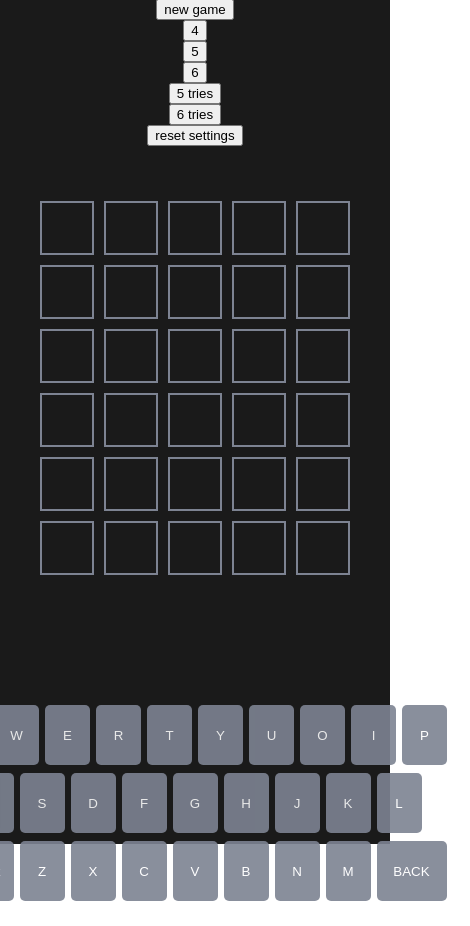
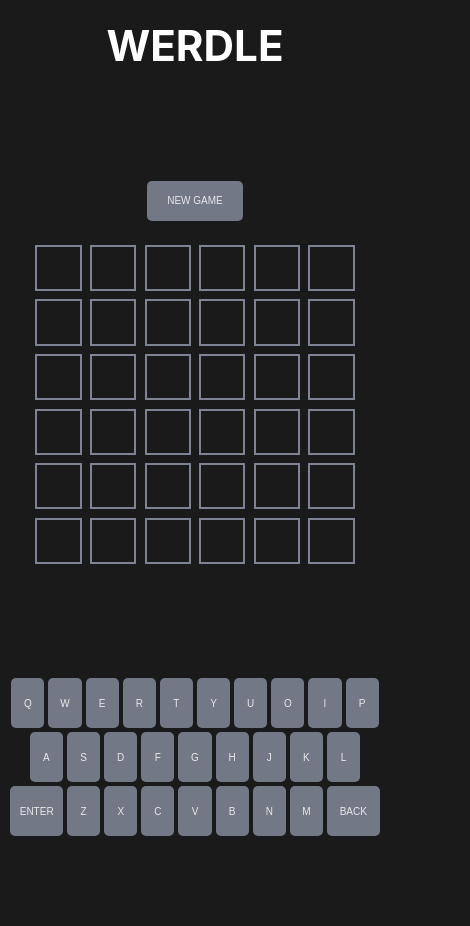
Before and after one commit to ahhreggi/werdle, a React (Create React App) app: page / in a window 390 px wide. Shown: the whole page, 470 px wide, since content can reach past the window. After the commit the page ends 844 px from the top, so only its background shows below. Built offline with nearby package versions, Linux system fonts and the light colour scheme.

Commit message:
Add responsive styling

```diff
--- a/src/App.scss
+++ b/src/App.scss
@@ -6,6 +6,23 @@
 	height: 100vh;
 	width: 100vw;
 	@include flex-center-col;
+	flex-grow: 1;
 	user-select: none;
-	// justify-content: space-between;
+	justify-content: space-between;
+	overflow: hidden;
+	h1 {
+		font-size: 5vh;
+		margin: 0;
+		margin-top: 20px;
+	}
+	.container {
+		@include flex-center-col;
+	}
 }
+@media screen and (max-height: 480px) {
+	.App {
+		h1 {
+			font-size: 24px;
+		}
+	}
+}
--- a/src/App.tsx
+++ b/src/App.tsx
@@ -3,6 +3,7 @@ import React, { useState, useEffect } from "react";
 import "./App.scss";
 import Board from "components/Board";
 import Keyboard from "components/Keyboard";
+import Button from "components/Button";
 import { LetterRow } from "components/Board";
 import type { Hints, Settings, Word } from "./components/types";
 import { compareHints } from "components/helpers";
@@ -10,7 +11,7 @@ import { words } from "data/words";
 
 const App = () => {
 	const [settings, setSettings] = useState<Settings>({
-		letters: 5,
+		letters: 6,
 		tries: 6,
 		wordsOnly: false,
 	});
@@ -27,6 +28,7 @@ const App = () => {
 	const generateAnswer = (length = settings.letters.toString()) => {
 		const wordsList = words[length];
 		const answer = wordsList[Math.floor(Math.random() * wordsList.length)];
+		console.log("ANSWER:", answer);
 		return Array.from(answer);
 	};
 	useEffect(() => {
@@ -67,8 +69,8 @@ const App = () => {
 		return true;
 	};
 	useEffect(() => {
+		setField("");
 		setActive(getStatus(answers, settings, answer, field));
-		setField("");
 		// eslint-disable-next-line react-hooks/exhaustive-deps
 	}, [answer, answers, settings]);
 
@@ -165,41 +167,19 @@ const App = () => {
 		// eslint-disable-next-line react-hooks/exhaustive-deps
 	}, [field, settings.letters, answers, hints, active]);
 
-	useEffect(() => {
-		resetGame();
-	}, [settings]);
-
 	return (
 		<div className="App">
-			<h1>WERDLE({JSON.stringify(answer)})</h1>
-			<button onClick={() => resetGame()}>new game</button>
-			<button onClick={() => setSettings({ ...settings, letters: 4 })}>
-				4
-			</button>
-			<button onClick={() => setSettings({ ...settings, letters: 5 })}>
-				5
-			</button>
-			<button onClick={() => setSettings({ ...settings, letters: 6 })}>
-				6
-			</button>
-			<button onClick={() => setSettings({ ...settings, tries: 5 })}>
-				5 tries
-			</button>
-			<button onClick={() => setSettings({ ...settings, tries: 6 })}>
-				6 tries
-			</button>
-			<button
-				onClick={() => setSettings({ ...settings, letters: 5, tries: 6 })}
-			>
-				reset settings
-			</button>
+			<h1>WERDLE</h1>
 			{!!answer?.length && (
 				<>
-					<Board
-						settings={settings}
-						words={answers}
-						currentRow={answers.length < settings.tries ? currentRow : null}
-					/>
+					<div className="container">
+						<Button label="new game" onClick={() => resetGame()} />
+						<Board
+							settings={settings}
+							words={answers}
+							currentRow={answers.length < settings.tries ? currentRow : null}
+						/>
+					</div>
 					<Keyboard
 						settings={settings}
 						field={field}
--- a/src/components/Board.scss
+++ b/src/components/Board.scss
@@ -1,19 +1,21 @@
 @import "../styles/global.scss";
 
 .Board {
-	padding: 50px;
+	margin-top: 2vh;
 	.LetterRow {
 		@include flex-center;
 		flex-direction: "row";
 		.Square {
-			height: 50px;
-			width: 50px;
+			height: 5vh;
+			width: 5vh;
+			max-height: 50px;
+			max-width: 50px;
 			@include flex-center;
 			flex-direction: "row";
-			margin: 5px;
+			margin: 0.5vh;
 			border: 2px solid $light;
 			.letter {
-				font-size: 36px;
+				font-size: 4vh;
 				margin-top: -4px;
 			}
 			&.bg-green,
@@ -24,3 +26,17 @@
 		}
 	}
 }
+
+@media screen and (max-height: 480px) {
+	.Board {
+		margin-bottom: 5px;
+		.LetterRow {
+			.Square {
+				margin: 1px;
+				border-width: 1px;
+				min-width: 15px;
+				min-height: 15px;
+			}
+		}
+	}
+}
--- /dev/null
+++ b/src/components/Button.scss
@@ -0,0 +1,15 @@
+@import "../styles/global.scss";
+
+.Button {
+	@include flex-center;
+	@include custom-button;
+	padding: 20px;
+	height: 40px;
+	text-transform: uppercase;
+}
+@media screen and (max-width: 480px) {
+	.Button {
+		font-size: 10px;
+		max-height: 50px;
+	}
+}
--- /dev/null
+++ b/src/components/Button.tsx
@@ -0,0 +1,19 @@
+import "./Button.scss";
+
+type ButtonParams = {
+	onClick: () => void;
+	label: string;
+	active?: boolean;
+};
+const Button = ({ onClick, label, active = true }: ButtonParams) => {
+	return (
+		<button
+			className={`Button ${active ? "active" : ""}`}
+			onClick={() => onClick()}
+		>
+			{label}
+		</button>
+	);
+};
+
+export default Button;
--- a/src/components/Keyboard.scss
+++ b/src/components/Keyboard.scss
@@ -1,37 +1,46 @@
 @import "../styles/global.scss";
 
 .Keyboard {
-	height: 500px;
-	padding: 20px;
-	margin-top: 50px;
+	margin-bottom: 10px;
 	.Row {
 		@include flex-center;
 		margin: 2px 0;
 		.KeyButton {
-			color: $white;
-			padding: 0;
-			height: 60px;
-			width: 45px;
-			margin: 3px;
 			@include flex-center;
-			border-radius: 5px;
-			transition: 0.1s;
-			outline: none;
-			border-style: none;
-			opacity: 0.5;
+			@include custom-button;
+			width: 41px;
+			max-height: 60px;
+			min-height: 40px;
+			height: 8vh;
 			&.wide {
-				width: 70px;
+				width: 62px;
 			}
-			&.active {
-				opacity: 0.9;
-				&:hover {
-					cursor: pointer;
-					opacity: 1;
-				}
-				&:active {
-					opacity: 0.5;
+		}
+	}
+}
+@media screen and (max-width: 480px) {
+	.Keyboard {
+		margin-bottom: 5px;
+		.Row {
+			.KeyButton {
+				width: 8.5vw;
+				min-width: 24px;
+				max-height: 50px;
+				margin: 1px 2px;
+				font-size: 10px;
+				&.wide {
+					width: 13.5vw;
 				}
 			}
 		}
 	}
 }
+@media screen and (max-height: 800px) {
+	.Keyboard {
+		margin-bottom: 2px;
+		.Row {
+			.KeyButton {
+			}
+		}
+	}
+}
--- a/src/index.scss
+++ b/src/index.scss
@@ -7,6 +7,7 @@ body {
 		sans-serif;
 	-webkit-font-smoothing: antialiased;
 	-moz-osx-font-smoothing: grayscale;
+	background-color: $black;
 }
 
 code {
--- a/src/styles/_mixins.scss
+++ b/src/styles/_mixins.scss
@@ -35,3 +35,26 @@
 		background: transparent;
 	}
 }
+
+@mixin custom-button {
+	color: $white;
+	background-color: $light;
+	padding: 0;
+	margin: 3px;
+	border-radius: 5px;
+	transition: 0.1s;
+	outline: none;
+	border-style: none;
+	opacity: 0.5;
+	height: 60px;
+	&.active {
+		opacity: 0.9;
+		&:hover {
+			cursor: pointer;
+			opacity: 1;
+		}
+		&:active {
+			opacity: 0.5;
+		}
+	}
+}
```
Lines whose indentation alone changed are shown as unchanged.
